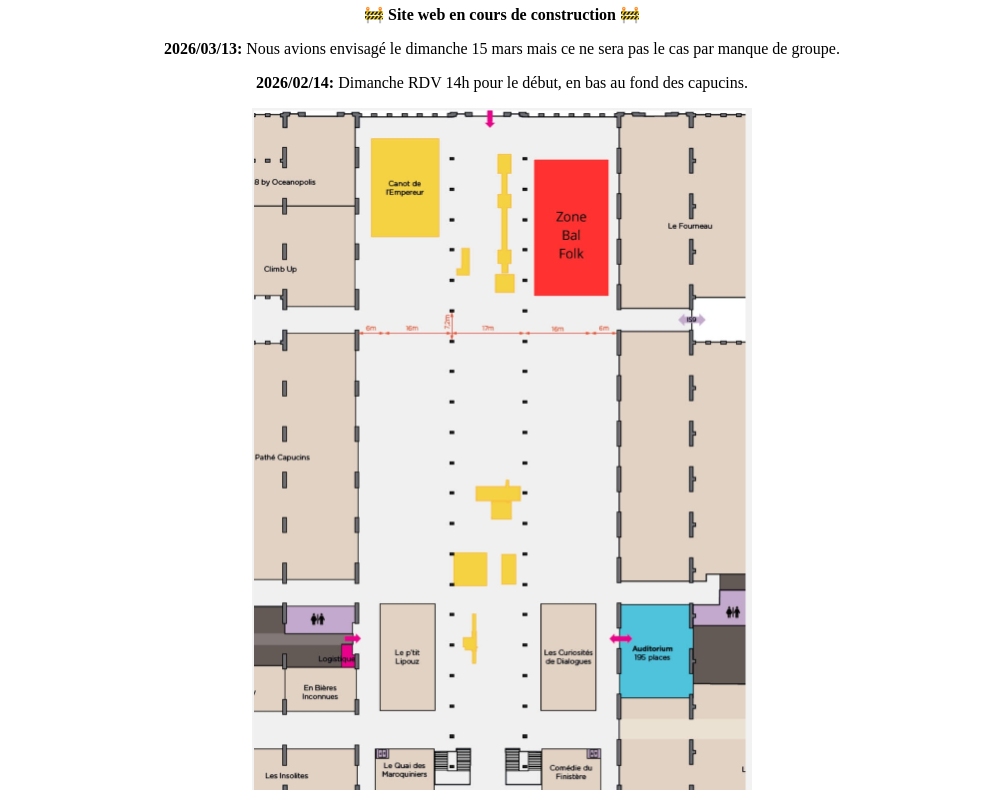
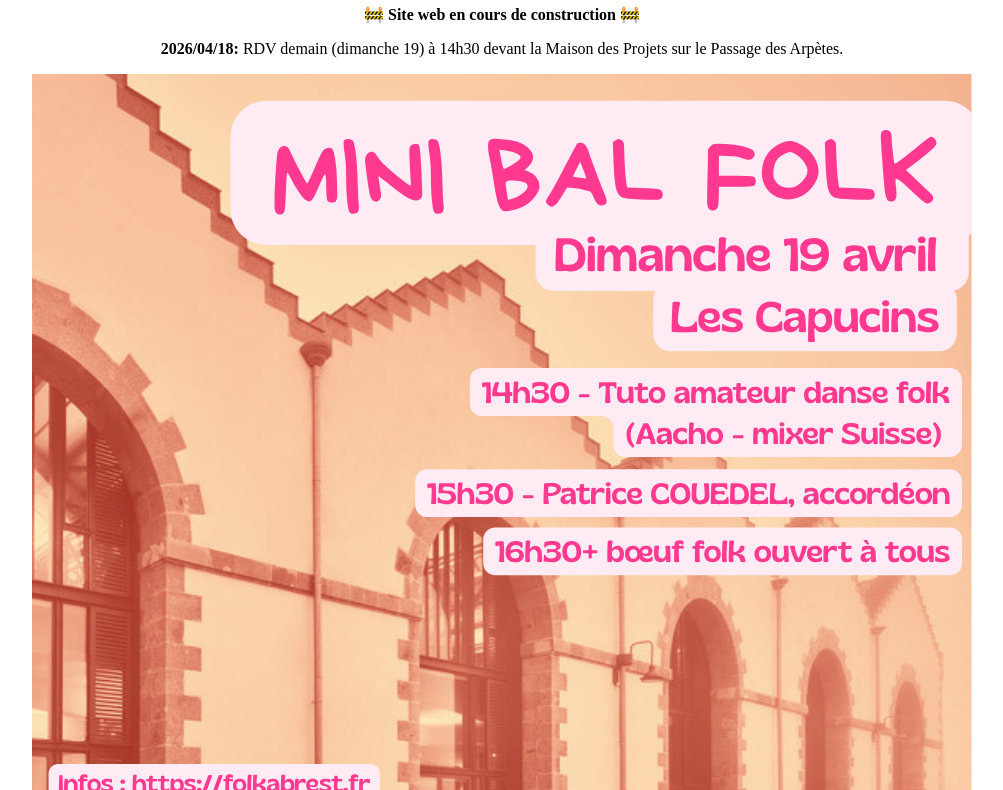
Before and after one commit to ixio/folkabrest, a plain HTML site: page docs/index.html in a window 1280 px wide. Shown: the part 50-840 px from the top of the page, without its empty margins (138-1141 px from the left). Drawn offline with Linux system fonts and the light colour scheme.

Commit message:
Add 2026-04-19 instructions

```diff
--- a/docs/index.html
+++ b/docs/index.html
@@ -4,6 +4,8 @@
     <center>
       <h2>Folkabrest</h2>
       <p><b>🚧 Site web en cours de construction 🚧</b></p>
+      <p><b>2026/04/18:</b> RDV demain (dimanche 19) à 14h30 devant la Maison des Projets sur le Passage des Arpètes.</p>
+      <img src="./MiniBalFolk-19avril.png">
       <p><b>2026/03/13:</b> Nous avions envisagé le dimanche 15 mars mais ce ne sera pas le cas par manque de groupe.</p>
       <p><b>2026/02/14:</b> Dimanche RDV 14h pour le début, en bas au fond des capucins.</p>
       <img src="./capucins_zone_folk.png" width="500px">
```
Also changed, not shown: docs/MiniBalFolk-19avril.png (added).
